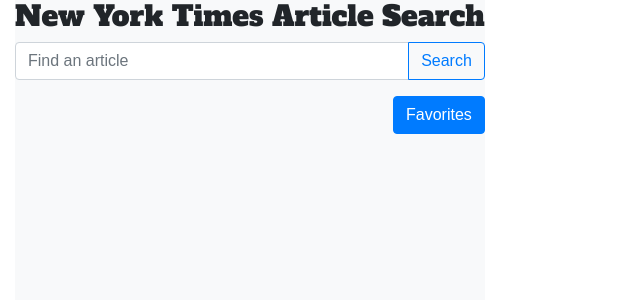
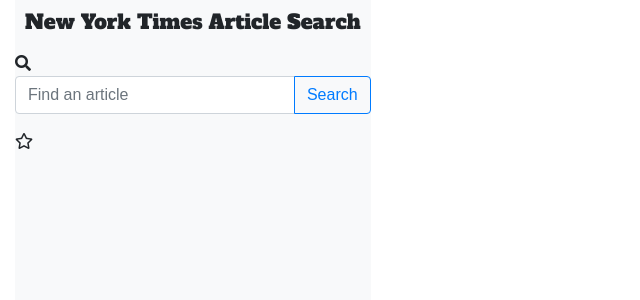
Before and after one commit to tbooser/nyt-article-search, a React (Create React App) app: page / in a window 1280 px wide. Shown: the top 300 px of the page, without its empty margins (0-640 px from the left). Built offline with nearby package versions, Linux system fonts and the light colour scheme.

Commit message:
UI changes to sticky sidebar

```diff
--- a/src/components/App/Buttons/Home.jsx
+++ b/src/components/App/Buttons/Home.jsx
@@ -3,16 +3,23 @@
 
 const HomeButton = withRouter(({ history }) => (
   <div className="button-home d-flex justify-content-start">
-    <button
-      type="button"
-      className="btn btn-primary "
+    <i
+      className="fas fa-home"
       onClick={() => {
         history.push("/");
       }}
-    >
-      Home
-    </button>
+    />
   </div>
 ));
 
 export default HomeButton;
+
+// <button
+//   type="button"
+//   className="btn btn-primary "
+//   onClick={() => {
+//     history.push("/");
+//   }}
+// >
+//   Home
+// </button>;
--- a/src/components/App/Buttons/SavedButton.jsx
+++ b/src/components/App/Buttons/SavedButton.jsx
@@ -3,17 +3,24 @@
 
 const SavedButton = withRouter(({ history }) => (
   <div className="button-saved">
-    <button
-      type="button"
-      className="btn btn-primary"
-      type="button"
+    <i
+      className="far fa-star"
       onClick={() => {
         history.push("/saved");
       }}
-    >
-      Favorites
-    </button>
+    />
   </div>
 ));
 
 export default SavedButton;
+
+// <button
+//   type="button"
+//   className="btn btn-primary"
+//   type="button"
+//   onClick={() => {
+//     history.push("/saved");
+//   }}
+// >
+//   Favorites
+// </button>
--- a/src/components/App/Header/Header.jsx
+++ b/src/components/App/Header/Header.jsx
@@ -3,8 +3,8 @@
 export default class Header extends Component {
   render() {
     return (
-      <div className="header ">
-        <h3>{this.props.h3}</h3>
+      <div className="header">
+        <h5>{this.props.h5}</h5>
       </div>
     );
   }
--- a/src/components/App/Header/HeaderContainer.jsx
+++ b/src/components/App/Header/HeaderContainer.jsx
@@ -13,11 +13,11 @@
   render() {
     return (
       <div className="sidebar bg-light">
-        <Header h3=" New York Times Article Search" />
+        <Header h5=" New York Times Article Search" />
         <div>
           <SearchView />
         </div>
-        <div className="d-flex justify-content-end">
+        <div className="d-flex">
           <SavedButton />
         </div>
       </div>
--- a/src/components/Search/SearchView.jsx
+++ b/src/components/Search/SearchView.jsx
@@ -12,6 +12,7 @@
 
     this.handleSubmit = this.handleSubmit.bind(this);
     this.handleChange = this.handleChange.bind(this);
+    this.showSearchBox = this.showSearchBox.bind(this);
   }
 
   handleChange(event) {
@@ -25,9 +26,12 @@
     this.setState({ searchTerm: "" });
   }
 
+  showSearchBox() {}
+
   render() {
     return (
       <div className="search-input-container">
+        <i className="fas fa-search" onclick={this.showSearchBox} />
         <form onSubmit={this.handleSubmit}>
           <div className="input-group mb-3">
             <input
--- a/src/styles/App.css
+++ b/src/styles/App.css
@@ -6,10 +6,8 @@
   position: fixed; }
 
 .header {
-  font-family: "Alfa Slab One", cursive; }
-
-.search-container {
-  display: flex; }
+  font-family: "Alfa Slab One", cursive;
+  padding: 10px; }
 
 .search-input {
   background: rgba(144, 122, 191, 0.7);
@@ -19,7 +17,6 @@
 .search-input-box {
   font-size: 24px;
   min-height: 41px;
-  min-width: 100%;
   outline: none; }
   .search-input-box textarea:focus,
   .search-input-box input:focus {
--- a/src/styles/App.scss
+++ b/src/styles/App.scss
@@ -9,10 +9,11 @@
 
 .header {
   font-family: "Alfa Slab One", cursive;
+  padding: 10px;
 }
 
 .search-container {
-  display: flex;
+  // display: flex;
 }
 
 .search-input {
@@ -24,7 +25,7 @@
 .search-input-box {
   font-size: 24px;
   min-height: 41px;
-  min-width: 100%;
+  // min-width: 100%;
 
   textarea:focus,
   input:focus {
```
